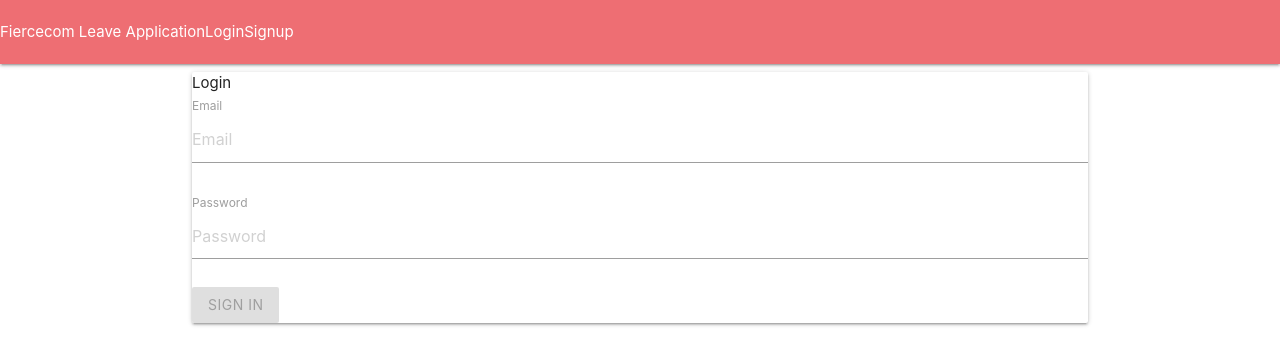
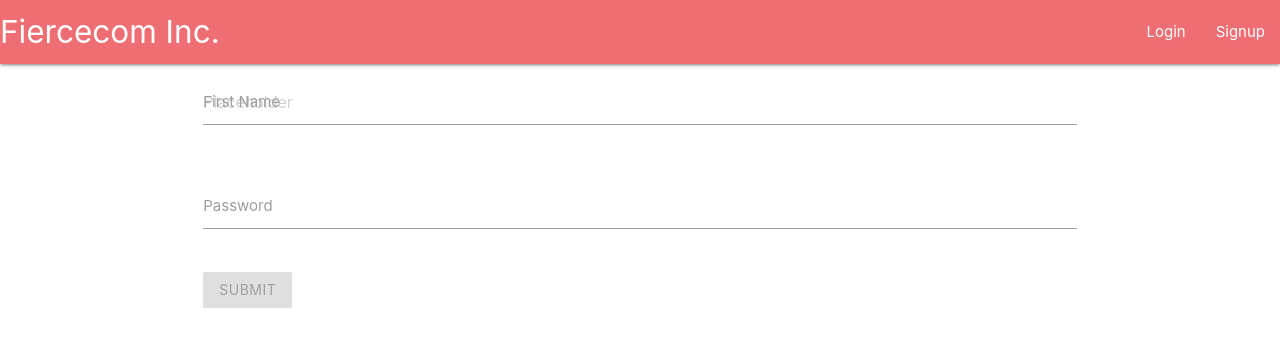
Before and after one commit to remarcbalisi/lafc5_frontend, an Angular app: page /login in a window 1280 px wide. Shown: the top 364 px of the page. Built offline with nearby package versions, Linux system fonts and the light colour scheme.

Commit message:
transition to materialize

```diff
--- a/src/app/app-routing.module.ts
+++ b/src/app/app-routing.module.ts
@@ -4,8 +4,13 @@ import { LoginComponent } from './components/login/login.component';
 import { SignupComponent } from './components/signup/signup.component';
 import { ProfileComponent } from './components/profile/profile.component';
 import { AuthGuardService } from './services/auth-guard.service';
+import { LandingComponent } from './components/landing/landing.component';
 
 const routes: Routes = [
+  {
+    path: '',
+    component: LandingComponent
+  },
   {
     path: 'login',
     component: LoginComponent
--- a/src/app/app.module.ts
+++ b/src/app/app.module.ts
@@ -9,6 +9,7 @@ import { NavbarComponent } from './components/navbar/navbar.component';
 import { LoginComponent } from './components/login/login.component';
 import { ProfileComponent } from './components/profile/profile.component';
 import { SignupComponent } from './components/signup/signup.component';
+import { LandingComponent } from './components/landing/landing.component';
 
 @NgModule({
   declarations: [
@@ -16,7 +17,8 @@ import { SignupComponent } from './components/signup/signup.component';
     NavbarComponent,
     LoginComponent,
     ProfileComponent,
-    SignupComponent
+    SignupComponent,
+    LandingComponent
   ],
   imports: [
     BrowserModule,
--- /dev/null
+++ b/src/app/components/landing/landing.component.html
@@ -0,0 +1 @@
+<h1>Add hero image here</h1>
--- /dev/null
+++ b/src/app/components/landing/landing.component.ts
@@ -0,0 +1,15 @@
+import { Component, OnInit } from '@angular/core';
+
+@Component({
+  selector: 'app-landing',
+  templateUrl: './landing.component.html',
+  styleUrls: ['./landing.component.css']
+})
+export class LandingComponent implements OnInit {
+
+  constructor() { }
+
+  ngOnInit() {
+  }
+
+}
--- a/src/app/components/login/login.component.html
+++ b/src/app/components/login/login.component.html
@@ -1,32 +1,17 @@
-<div class="mt-4 col-8 offset-2">
-  <div class="card">
-    <div class="card-header">Login</div>
-    <div class="card-body">
-
-      <div *ngIf="error" class="alert alert-danger" role="alert">
-        {{error.message}}
+<div class="row">
+  <form [formGroup]="loginForm" (ngSubmit)="onSubmit()" class="col s12">
+    <div class="row">
+      <div class="input-field col s12">
+        <input formControlName="email" type="email" placeholder="Placeholder" class="validate">
+        <label for="first_name">First Name</label>
       </div>
-
-      <form [formGroup]="loginForm" (ngSubmit)="onSubmit()">
-        <div class="form-group row">
-          <label for="inputEmail3" class="col-sm-2 col-form-label">Email</label>
-          <div class="col-sm-10">
-            <input formControlName="email" type="email" class="form-control" id="inputEmail3" placeholder="Email">
-          </div>
-        </div>
-        <div class="form-group row">
-          <label for="inputPassword3" class="col-sm-2 col-form-label">Password</label>
-          <div class="col-sm-10">
-            <input formControlName="password" type="password" class="form-control" id="inputPassword3" placeholder="Password">
-          </div>
-        </div>
-        <div class="form-group row">
-          <div class="col-sm-10">
-            <button type="submit" [disabled]="!loginForm.valid" class="btn btn-primary">Sign in</button>
-          </div>
-        </div>
-      </form>
-
     </div>
-  </div>
+    <div class="row">
+      <div class="input-field col s12">
+        <input formControlName="password" type="password" class="validate">
+        <label for="password">Password</label>
+      </div>
+    </div>
+    <button type="submit" [disabled]="!loginForm.valid" class="btn waves-effect waves-light" type="submit" name="action">Submit</button>
+  </form>
 </div>
--- a/src/app/components/navbar/navbar.component.html
+++ b/src/app/components/navbar/navbar.component.html
@@ -1,6 +1,12 @@
-<nav class="navbar navbar-light bg-light">
-  <a class="navbar-brand">Fiercecom Leave Application</a>
-  <a class="navbar" routerLink="login" *ngIf="!isLoggedIn">Login</a>
-  <a class="navbar" routerLink="signup" *ngIf="!isLoggedIn">Signup</a>
-  <a class="navbar" routerLink="me" *ngIf="isLoggedIn">Profile</a>
-</nav>
+<div class="navbar-fixed">
+  <nav>
+    <div class="nav-wrapper">
+      <a href="#" class="brand-logo">Fiercecom Inc.</a>
+      <ul id="nav-mobile" class="right hide-on-med-and-down">
+        <li><a routerLink="login" *ngIf="!isLoggedIn">Login</a></li>
+        <li><a routerLink="signup" *ngIf="!isLoggedIn">Signup</a></li>
+        <li><a routerLink="me" *ngIf="isLoggedIn">Profile</a>
+      </ul>
+    </div>
+  </nav>
+</div>
```
Also changed, not shown: src/app/components/landing/landing.component.css (added), 1 other file (tests, documents, lock files or other folders).
